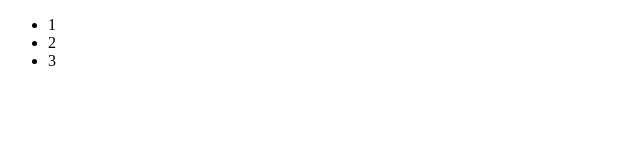
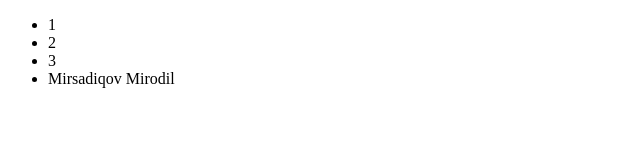
Before and after one commit to Mirsadikovv/newgit, a plain HTML site: page index.html in a window 1280 px wide. Shown: the whole page, without its empty margins (0-640 px from the left). Drawn offline with Linux system fonts and the light colour scheme.

Commit message:
Update index.html

```diff
--- a/index.html
+++ b/index.html
@@ -9,6 +9,8 @@
         <li>1</li>
         <li>2</li>
         <li>3</li>
+       <li>Mirsadiqov Mirodil</li>
     </ul>
+
 </body>
 </html>
```
